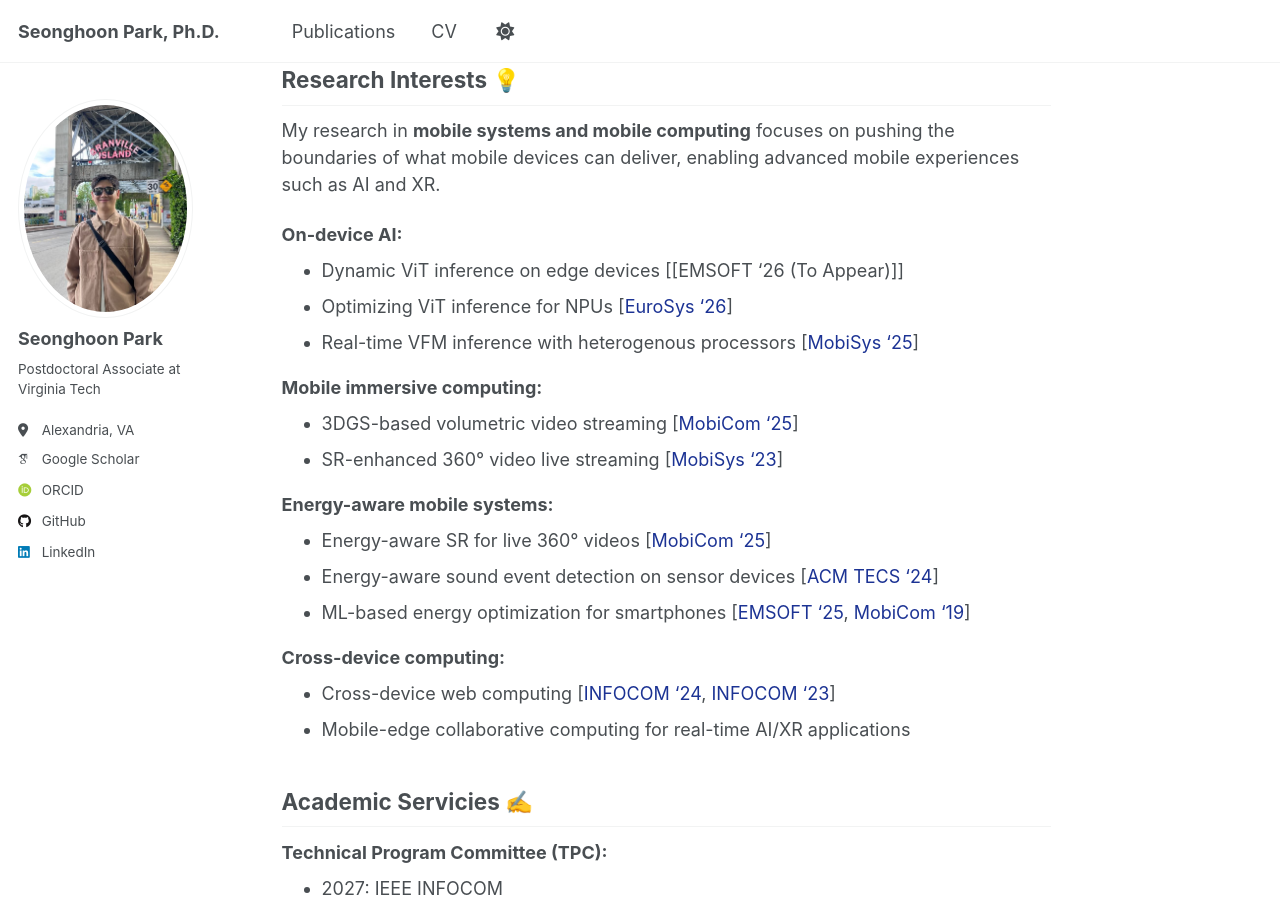
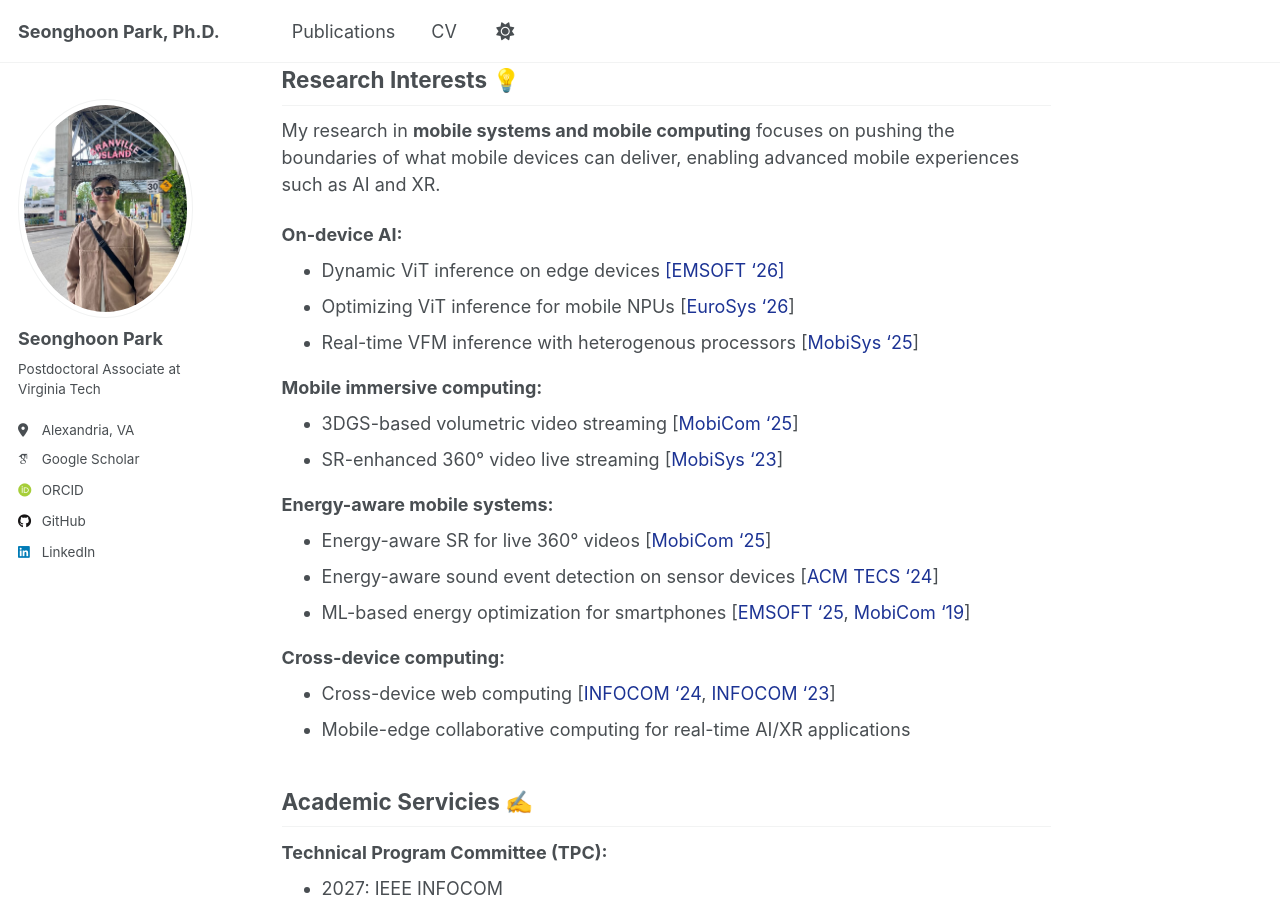
Before and after one commit to iamseonghoon/iamseonghoon.github.io, a Jekyll site: the page built from _pages/about.md, in a window 1280 px wide and 900 px high, scrolled down 474 px. Built offline with Jekyll 4.4.1, drawn with Linux system fonts in a browser that asks for light colours; some web fonts are replaced; a script that is not in the unit is left out.

Commit message:
update site

```diff
--- a/_pages/about.md
+++ b/_pages/about.md
@@ -22,8 +22,8 @@ Prior to joing Virginia Tech, I received the Ph.D. degree in Computer Science fr
 My research in **mobile systems and mobile computing** focuses on pushing the boundaries of what mobile devices can deliver, enabling advanced mobile experiences such as AI and XR.
 
 **On-device AI:**
-* Dynamic ViT inference on edge devices [[EMSOFT '26 (To Appear)]]
-* Optimizing ViT inference for NPUs [[EuroSys '26](https://seonghoon.page/publications/)]
+* Dynamic ViT inference on edge devices [[EMSOFT '26]](https://seonghoon.page/publications/)
+* Optimizing ViT inference for mobile NPUs [[EuroSys '26](https://dl.acm.org/doi/10.1145/3767295.3803619)]
 * Real-time VFM inference with heterogenous processors [[MobiSys '25](https://dl.acm.org/doi/10.1145/3711875.3729161)]
 
 **Mobile immersive computing:**
```
